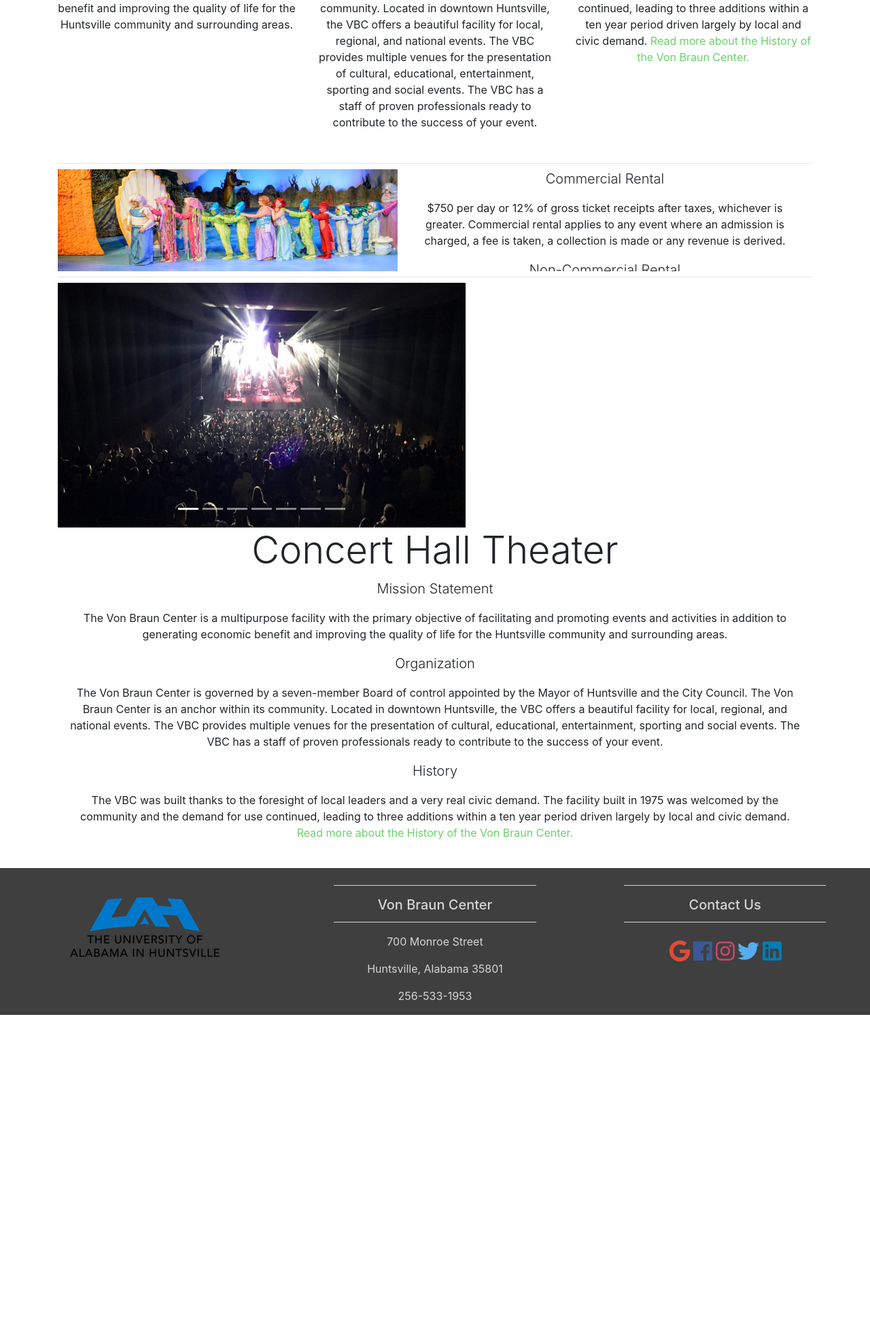
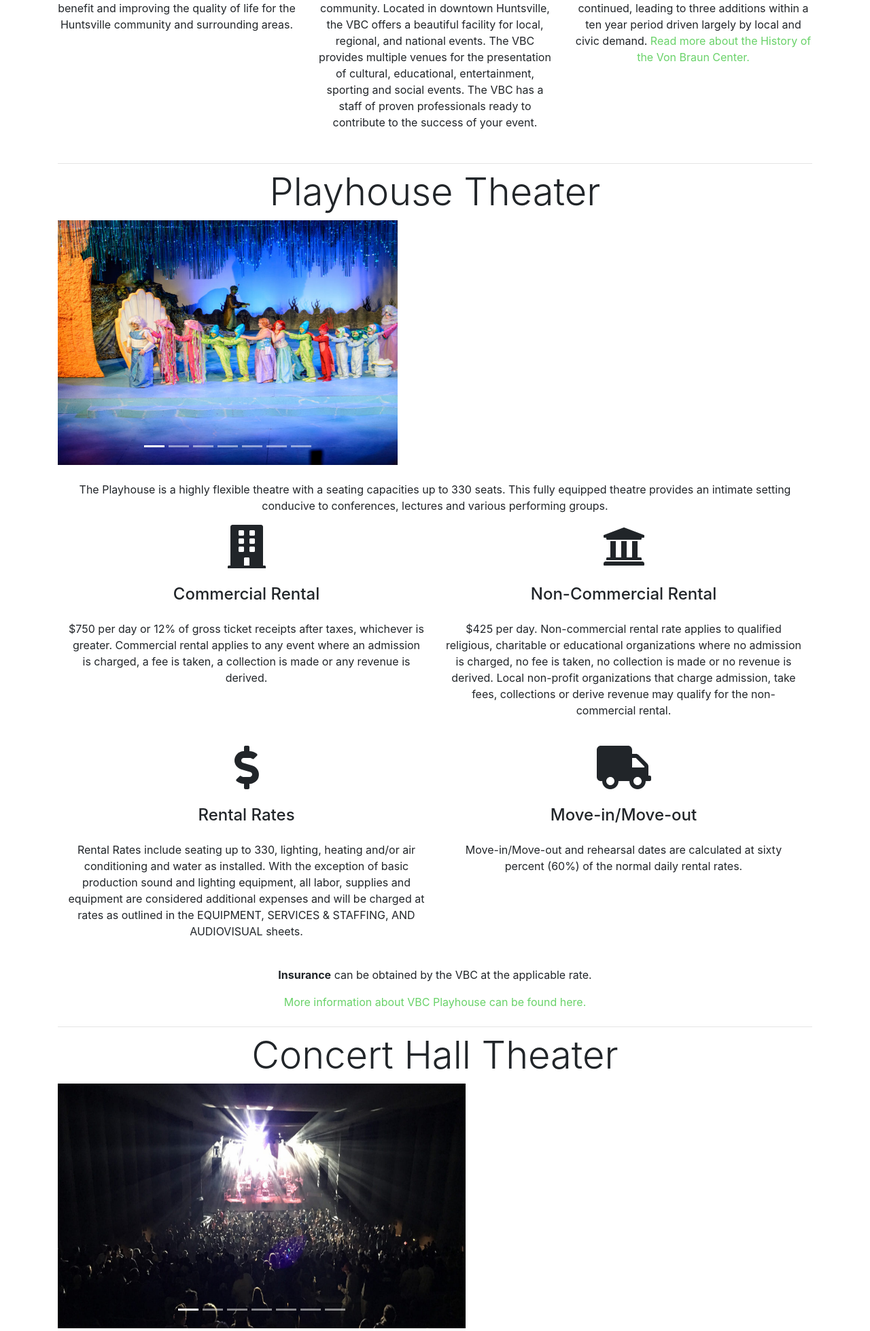
Before and after one commit to aklomkaew/theaterTicketManager, a Django app: page / in a window 1280 px wide. Shown: the part 832-2790 px from the top of the page at 68% size. Before the commit the page ends 2325 px from the top, so only its background shows below. Run offline with Django 3.2, Linux system fonts and the light colour scheme; some libraries are stand-ins or nearby versions.

Commit message:
More updates to Home Page

```diff
--- a/mySite/webapp/templates/webapp/home.html
+++ b/mySite/webapp/templates/webapp/home.html
@@ -37,26 +37,6 @@
           <div class="carousel-item">
               <img src="{% static 'img/features/feature7.jpg' %}" class="img-responsive" alt="Feature7">
           </div>
-          <!--div class="carousel-inner">
-            <div class="carousel-item active">
-              <img src="{% static 'img/theaters/playhouse1.jpg' %}" class="img-responsive" alt="Playhouse1">
-            </div>
-            <div class="carousel-item">
-              <img src="{% static 'img/theaters/playhouse2.jpg' %}" class="img-responsive" alt="Playhouse2">
-            </div>
-            <div class="carousel-item">
-              <img src="{% static 'img/theaters/playhouse3.jpg' %}" class="img-responsive" alt="Playhouse3">
-            </div>
-            <div class="carousel-item">
-              <img src="{% static 'img/theaters/playhouse4.jpg' %}" class="img-responsive" alt="Playhouse4">
-            </div>
-            <div class="carousel-item">
-              <img src="{% static 'img/theaters/playhouse5.jpg' %}" class="img-responsive" alt="Playhouse5">
-            </div>
-            <div class="carousel-item">
-              <img src="{% static 'img/theaters/playhouse6.jpg' %}" class="img-responsive" alt="Playhouse6">
-            </div>
-          </div-->
         </div>
       </div>
 
@@ -117,9 +97,12 @@
         <hr class="my-2">
 
         <!-- Section: Playhouse Theater -->
-        <section id="playhouse" class="text-center">
+        <section id="playhouse-theater" class="text-center">
+          <div class="col-12">
+            <h1 class="display-4">Playhouse Theater</h1>
+          </div>
 
-          <div class="c-wrapper">
+          <div class="c-wrapper text-center">
           <div id="slides2" class="carousel slide center" data-ride="carousel" style="width:500px">
             <ul class="carousel-indicators">
               <li data-target="#slides2" data-slide-to="0" class="active"></li>
@@ -153,27 +136,74 @@
           </div>
           </div>
 
+          <br>
           <!-- Playhouse Description -->
           <div class="container-fluid padding">
-            <div class="row about text-center">
-              <div class="col-12">
-                <h1 class="display-4">Playhouse Theater</h1>
-              </div>
+            <div class="row text-center">
               <hr>
               <div class="col-12">
                 <p>The Playhouse is a highly flexible theatre with a seating capacities up to  330
                   seats. This fully equipped theatre provides an intimate setting conducive to conferences,
                   lectures and various performing groups.</p>
-                <p class="lead">Commercial Rental</p>
-                  <p>$750 per day or 12% of gross ticket receipts after taxes, whichever is greater.
+
+                <!-- Grid row -->
+                <div class="row">
+
+                  <!-- Grid column -->
+                  <div class="col-md-6 mb-4">
+                    <i class="fa fa-building fa-4x"></i>
+                    <h4 class="my-4">Commercial Rental</h4>
+                    <p>$750 per day or 12% of gross ticket receipts after taxes, whichever is greater.
                     Commercial rental applies to any event where an admission is charged, a fee is taken,
                     a collection is made or any revenue is derived.</p>
-                <p class="lead">Non-Commercial Rental</p>
-                  <p>$425 per day. Non-commercial rental rate applies to qualified religious,
+                  </div>
+                  <!-- Grid column -->
+
+                  <!-- Grid column -->
+                  <div class="col-md-6 mb-4">
+                    <i class="fa fa-university fa-4x"></i>
+                    <h4 class="my-4">Non-Commercial Rental</h4>
+                    <p>$425 per day. Non-commercial rental rate applies to qualified religious,
                     charitable or educational organizations where no admission is charged,
                     no fee is taken, no collection is made or no revenue is derived. Local
                     non-profit organizations that charge admission, take fees, collections or
                     derive revenue may qualify for the non-commercial rental.</p>
+                  </div>
+                  <!-- Grid column -->
+
+                </div>
+                <!-- Grid row -->
+
+                <!-- Grid row -->
+                <div class="row">
+
+                  <!-- Grid column -->
+                  <div class="col-md-6 mb-4">
+                    <i class="fa fa-dollar-sign fa-4x"></i>
+                    <h4 class="my-4">Rental Rates</h4>
+                    <p>Rental Rates include seating up to 330, lighting, heating and/or air conditioning
+                      and water as installed.  With the exception of basic production sound and lighting
+                      equipment, all labor, supplies and equipment are considered additional expenses
+                      and will be charged at rates as outlined in the EQUIPMENT, SERVICES & STAFFING,
+                      AND AUDIOVISUAL sheets.</p>
+                  </div>
+                  <!-- Grid column -->
+
+                  <!-- Grid column -->
+                  <div class="col-md-6 mb-4">
+                    <i class="fa fa-truck fa-4x"></i>
+                    <h4 class="my-4">Move-in/Move-out</h4>
+                    <p>Move-in/Move-out and rehearsal dates are calculated at sixty
+                       percent (60%) of the normal daily rental rates.</p>
+                  </div>
+                  <!-- Grid column -->
+
+                </div>
+                <!-- Grid row -->
+
+                <p><strong>Insurance</strong> can be obtained by the VBC at the applicable rate.</p>
+              <p><a class="web-link" href="https://www.vonbrauncenter.com/the-playhouse/">More
+                  information about VBC Playhouse can be found here.</a></p>
               </div>
             </div>
           </div>
@@ -187,7 +217,11 @@
         <!-- Section: Concert Hall -->
         <section id="concert-hall" class="text-center">
 
-          <div class="c-wrapper">
+          <div class="col-12">
+            <h1 class="display-4">Concert Hall Theater</h1>
+          </div>
+
+          <div class="c-wrapper text-center">
           <div id="slides3" class="carousel slide center" data-ride="carousel" style="width:600px">
             <ul class="carousel-indicators">
               <li data-target="#slides3" data-slide-to="0" class="active"></li>
@@ -221,32 +255,77 @@
           </div>
           </div>
 
+          <br>
           <!-- Concert Hall Description -->
           <div class="container-fluid padding">
             <div class="row about text-center">
-              <div class="col-12">
-                <h1 class="display-4">Concert Hall Theater</h1>
-              </div>
               <hr>
               <div class="col-12">
-                <p class="lead">Mission Statement</p>
-                  <p>The Von Braun Center is a multipurpose facility with the primary objective
-                      of facilitating and promoting events and activities in addition to generating
-                      economic benefit and improving the quality of life for the Huntsville community
-                      and surrounding areas.</p>
-                <p class="lead">Organization</p>
-                  <p>The Von Braun Center is governed by a seven-member Board of control appointed by
-                    the Mayor of Huntsville and the City Council.  The Von Braun Center is an anchor
-                    within its community.  Located in downtown Huntsville, the VBC offers a beautiful
-                    facility for local, regional, and national events.  The VBC provides multiple venues
-                    for the presentation of cultural, educational, entertainment, sporting and social events.
-                    The VBC has a staff of proven professionals ready to contribute to the success of your event.</p>
-                <p class="lead">History</p>
-                  <p>The VBC was built thanks to the foresight of local leaders and a very real civic demand.
-                    The facility built in 1975 was welcomed by the community and the demand for use continued,
-                    leading to three additions within a ten year period driven largely by local and civic demand.
-                    <a class="web-link" href="https://www.vonbrauncenter.com/vbc-history/">Read more about the History of
-                      the Von Braun Center.</a></p>
+                <p>The luxurious Mark C. Smith Concert Hall, seating 1,955 continental style, is a
+                  performing venue for everything from Broadway to ballet and symphonies to concerts.
+                  The theatre also is used as a meeting area for conferences and seminars.</p>
+                <p>The Concert Hall has dressing room accommodations for sixty performers and a double-bay
+                  loading dock accessible at stage level through a 12’ x 18’ service door. The stage has
+                  a 54’ x 48’ performing area, a hydraulic orchestra pit, a 54 line counterweight system,
+                  a full orchestra acoustical shell and complete sound and lighting systems. Two rehearsal
+                  rooms and the Green Room reception area are adjacent to the Concert Hall.</p>
+                  <p><strong>Ballet Room Rental</strong> $225 per day </p>
+
+                  <!-- Grid row -->
+                  <div class="row">
+                    <!-- Grid column -->
+                    <div class="col-md-6 mb-4">
+                      <i class="fa fa-building fa-4x"></i>
+                      <h4 class="my-4">Commercial Rental</h4>
+                      <p>$2,750 per day or 12% of gross ticket receipts after taxes, whichever is greater.
+                    $3,750 flat rate for events generating revenue beyond the control of the VBC. $3,250
+                    flat rate for events with no traditional revenue generated.</p>
+                    </div>
+                    <!-- Grid column -->
+
+                    <!-- Grid column -->
+                    <div class="col-md-6 mb-4">
+                      <i class="fa fa-truck fa-4x"></i>
+                      <h4 class="my-4">Non-Commercial Rental</h4>
+                      <p>$2,250 per day or 10% of gross ticket receipts after taxes, whichever is greater.
+                    $3,750 flat rate for events generating revenue beyond the control of the VBC.
+                    $3,250 flat rate for events with no traditional revenue generated. Non-Commercial
+                    Rental applies to qualified religious, charitable or educational organizations where
+                    no admission is charged, no fee is taken, no collection is made or no revenue is derived.
+                    Local non-profit organizations that charge admission, take fees, collections or derive
+                    revenue may qualify for the non-commercial rental.</p>
+                    </div>
+                    <!-- Grid column -->
+                  </div>
+                  <!-- Grid row -->
+
+                  <!-- Grid row -->
+                  <div class="row">
+                    <!-- Grid column -->
+                    <div class="col-md-6 mb-4">
+                      <i class="fa fa-university fa-4x"></i>
+                      <h4 class="my-4">Rental Rates</h4>
+                      <p>Rental Rates include basic lighting, heating and/or air conditioning
+                    and water as installed. With the exception of basic lighting equipment, all labor,
+                    supplies and equipment are considered additional expenses and will be charged at rates
+                    as outlined in the EQUIPMENT, SERVICES & STAFFING, and AUDIOVISUAL sheets.</p>
+                    </div>
+                    <!-- Grid column -->
+
+                    <!-- Grid column -->
+                    <div class="col-md-6 mb-4">
+                      <i class="fa fa-truck fa-4x"></i>
+                      <h4 class="my-4">Move-in/Move-out</h4>
+                      <p>Move-in/Move-out and rehearsal dates are calculated at sixty
+                        percent (60%) of the normal daily rental rates.</p>
+                    </div>
+                    <!-- Grid column -->
+                  </div>
+                  <!-- Grid row -->
+
+                <p><strong>Insurance</strong> can be obtained by the VBC at the applicable rate.</p>
+                <p><a class="web-link" href="https://www.vonbrauncenter.com/mark-c-smith-concert-hall/">More
+                  information about VBC Concert Hall can be found here.</a></p>
               </div>
             </div>
           </div>
```
